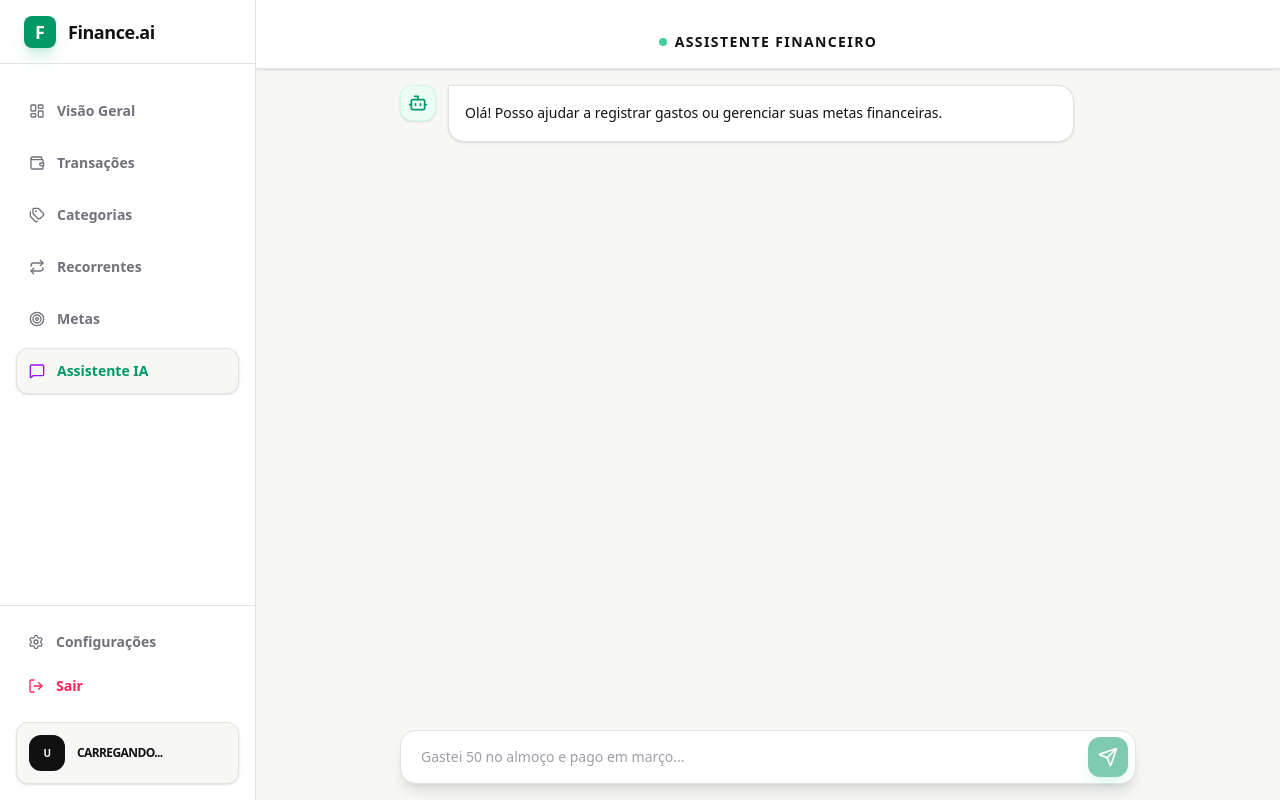
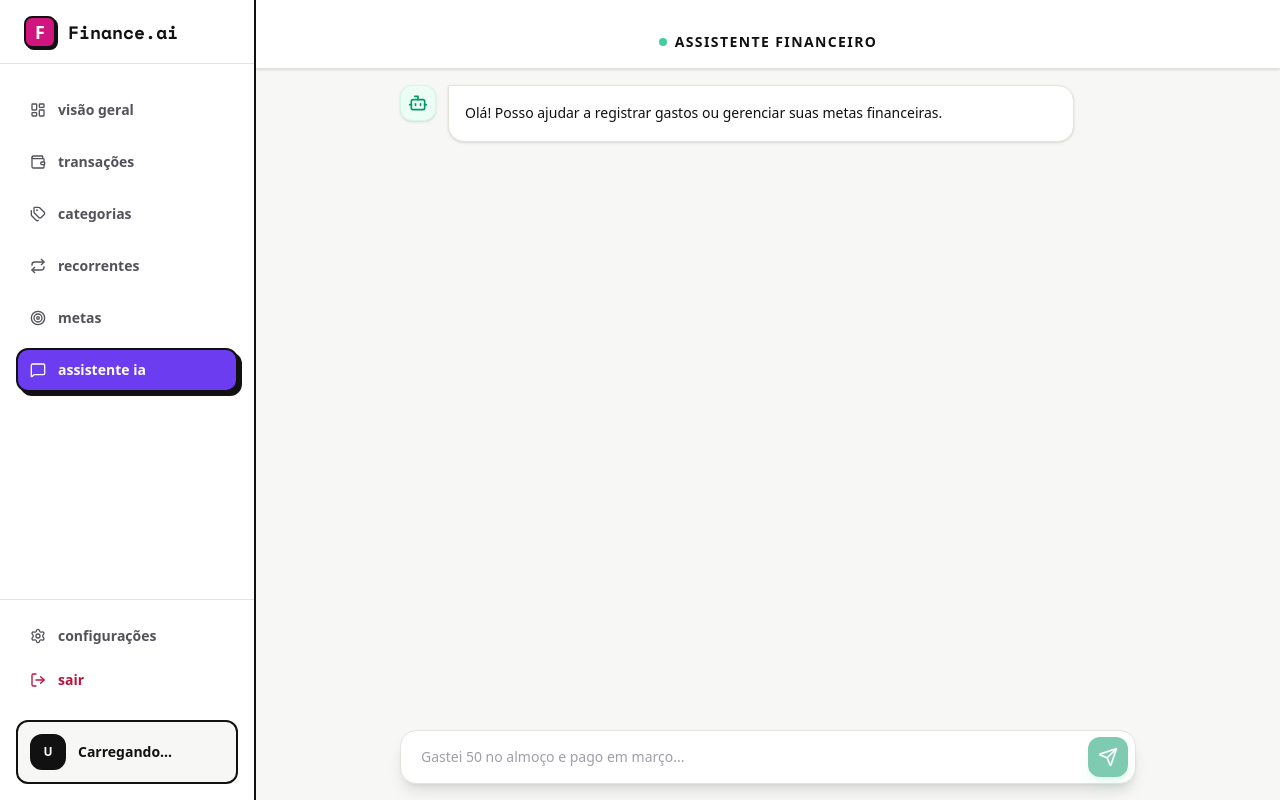
Before and after one commit to ericksantanadasilva/finance-ai, a Next.js app: page /Chat in a window 1280 px wide. Built offline with nearby package versions, Linux system fonts and the light colour scheme; no server answers.

Commit message:
style(sidebar): aplica o visual neo-brutalista na sidebar e no menu mobile

```diff
--- a/app/_Components/Sidebar.tsx
+++ b/app/_Components/Sidebar.tsx
@@ -18,6 +18,8 @@ import {
 import { signOut } from 'next-auth/react';
 import { useUser } from '../_Context/UserContext';
 import { getAvatarData } from '../utils/utils';
+import { Button, buttonVariants } from '@/components/ui/button';
+import { cn } from '@/lib/utils';
 
 export default function Sidebar() {
   const pathname = usePathname();
@@ -63,17 +65,21 @@ export default function Sidebar() {
   return (
     <>
       {/* MOBILE TRIGGER */}
-      <button
+      <Button
+        size='icon'
         onClick={() => setIsOpen(true)}
-        className='lg:hidden fixed top-4 left-4 z-50 p-2.5 bg-surface border border-border-custom rounded-xl text-foreground shadow-lg'
+        aria-label='Abrir menu'
+        aria-expanded={isOpen}
+        className='lg:hidden fixed top-4 left-4 z-50'
       >
         <Menu className='w-5 h-5' />
-      </button>
+      </Button>
 
       {/* OVERLAY */}
       {isOpen && (
         <div
-          className='fixed inset-0 bg-black/40 backdrop-blur-sm z-40 lg:hidden animate-in fade-in duration-300'
+          aria-hidden='true'
+          className='fixed inset-0 bg-overlay z-40 lg:hidden animate-in fade-in duration-300'
           onClick={() => setIsOpen(false)}
         />
       )}
@@ -81,45 +87,55 @@ export default function Sidebar() {
       <aside
         className={`
           fixed left-0 top-0 h-screen flex flex-col z-50 transition-all duration-300 w-64
-          bg-surface border-r border-border-custom
-          ${isOpen ? 'translate-x-0 shadow-2xl' : '-translate-x-full lg:translate-x-0'}
+          bg-surface border-r-2 border-ink
+          ${isOpen ? 'translate-x-0 shadow-hard' : '-translate-x-full lg:translate-x-0'}
         `}
       >
         {/* LOGO DO APP */}
         <div className='h-16 flex items-center justify-between px-6 border-b border-border-custom'>
           <div className='flex items-center gap-3'>
-            <div className='w-8 h-8 bg-emerald-600 rounded-lg flex items-center justify-center shadow-lg shadow-emerald-600/20'>
-              <span className='font-black text-white text-lg'>F</span>
+            <div className='w-8 h-8 bg-highlight text-highlight-foreground border-2 border-ink rounded-lg flex items-center justify-center shadow-hard-sm'>
+              <span className='font-black text-lg'>F</span>
             </div>
-            <span className='font-bold text-foreground text-lg tracking-tight'>
+            <span className='font-display font-bold text-foreground text-lg'>
               Finance.ai
             </span>
           </div>
-          <button
+          <Button
+            variant='ghost'
+            size='icon'
             onClick={() => setIsOpen(false)}
-            className='lg:hidden text-zinc-400 p-1'
+            aria-label='Fechar menu'
+            className='lg:hidden text-muted-foreground'
           >
             <X className='w-5 h-5' />
-          </button>
+          </Button>
         </div>
 
         {/* LINKS DE NAVEGAÇÃO */}
-        <nav className='flex-1 px-4 py-6 space-y-1.5 overflow-y-auto custom-scrollbar'>
+        <nav className='flex-1 px-4 py-6 space-y-2 overflow-y-auto custom-scrollbar'>
           {menuItems.map((item) => {
             const isActive = pathname === item.href;
+            // Item ativo vira "adesivo" (contorno + sombra); o da IA usa o roxo
+            const activeVariant = item.isSpecial ? 'ai' : 'default';
+            const idleColor = item.isSpecial
+              ? 'text-ai hover:bg-ai/10'
+              : 'text-muted-foreground hover:text-foreground';
+
             return (
               <Link
                 key={item.id}
                 href={item.href}
-                className={`w-full flex items-center gap-3 px-3 py-3 rounded-xl text-sm font-bold transition-all border ${
-                  isActive
-                    ? 'bg-background text-emerald-600 dark:text-emerald-500 border-border-custom shadow-sm'
-                    : 'text-zinc-500 dark:text-zinc-400 hover:text-foreground hover:bg-background border-transparent'
-                } ${item.isSpecial && !isActive ? 'text-purple-600 dark:text-purple-400 hover:bg-purple-500/10' : ''}`}
+                aria-current={isActive ? 'page' : undefined}
+                className={cn(
+                  buttonVariants({
+                    variant: isActive ? activeVariant : 'ghost',
+                  }),
+                  'w-full justify-start gap-3 px-3',
+                  !isActive && idleColor,
+                )}
               >
-                <item.icon
-                  className={`w-4 h-4 ${isActive && !item.isSpecial ? 'text-emerald-600 dark:text-emerald-500' : item.isSpecial ? 'text-purple-600 dark:text-purple-400' : ''}`}
-                />
+                <item.icon className='w-4 h-4' />
                 {item.label}
               </Link>
             );
@@ -130,36 +146,39 @@ export default function Sidebar() {
         <div className='p-4 border-t border-border-custom space-y-1 bg-surface'>
           <Link
             href='/Settings'
-            className='w-full flex items-center gap-3 px-3 py-2.5 rounded-lg text-sm font-bold text-zinc-500 dark:text-zinc-400 hover:text-foreground hover:bg-background transition-all'
+            className={cn(
+              buttonVariants({ variant: 'ghost', size: 'sm' }),
+              'w-full justify-start gap-3 px-3 h-10 text-sm text-muted-foreground hover:text-foreground',
+            )}
           >
             <Settings className='w-4 h-4' />
             Configurações
           </Link>
 
-          <button
+          <Button
+            variant='ghost'
+            size='sm'
             onClick={handleLogout}
-            className='w-full flex items-center gap-3 px-3 py-2.5 rounded-lg text-sm font-bold text-rose-500 hover:bg-rose-500/10 transition-all'
+            className='w-full justify-start gap-3 px-3 h-10 text-sm text-expense hover:bg-expense/10'
           >
             <LogOut className='w-4 h-4' />
             Sair
-          </button>
+          </Button>
 
           {/* PERFIL COM LOGO DE INICIAIS DINÂMICA */}
-          <div className='mt-4 flex items-center gap-3 px-3 py-3 bg-background rounded-xl border border-border-custom shadow-sm group'>
-            {/* AVATAR COM DEGRADÊ DO UTILS */}
+          <div className='mt-4 flex items-center gap-3 px-3 py-3 bg-background rounded-xl border-2 border-ink group'>
+            {/* AVATAR COM A COR SÓLIDA DO UTILS */}
             <div
               className={`w-9 h-9 rounded-xl ${theme} border-2 border-ink flex items-center justify-center shrink-0 transition-transform group-hover:scale-105`}
             >
-              <span className='font-black text-[10px] tracking-tighter'>
-                {initials}
-              </span>
+              <span className='font-black text-xs'>{initials}</span>
             </div>
 
             <div className='flex-1 min-w-0'>
-              <p className='text-xs font-black text-foreground truncate uppercase tracking-tighter'>
+              <p className='text-sm font-bold text-foreground truncate'>
                 {user?.name || 'Carregando...'}
               </p>
-              <p className='text-[9px] font-bold text-zinc-500 truncate'>
+              <p className='text-xs text-muted-foreground truncate'>
                 {user?.email}
               </p>
             </div>
--- a/app/globals.css
+++ b/app/globals.css
@@ -48,6 +48,9 @@
   --danger: var(--expense);
   --danger-foreground: var(--expense-foreground);
   --danger-border: var(--ink);
+
+  /* Fundo escurecido atrás de menus e diálogos */
+  --overlay: rgb(17 17 17 / 0.5);
 }
 
 .dark {
@@ -81,6 +84,8 @@
   --danger: var(--surface);
   --danger-foreground: var(--expense);
   --danger-border: var(--expense);
+
+  --overlay: rgb(0 0 0 / 0.7);
 }
 
 /*
@@ -138,6 +143,7 @@
   --color-warning-foreground: var(--warning-foreground);
   --color-danger: var(--danger);
   --color-danger-foreground: var(--danger-foreground);
+  --color-overlay: var(--overlay);
 
   --color-card: var(--card);
   --color-card-foreground: var(--card-foreground);
```
